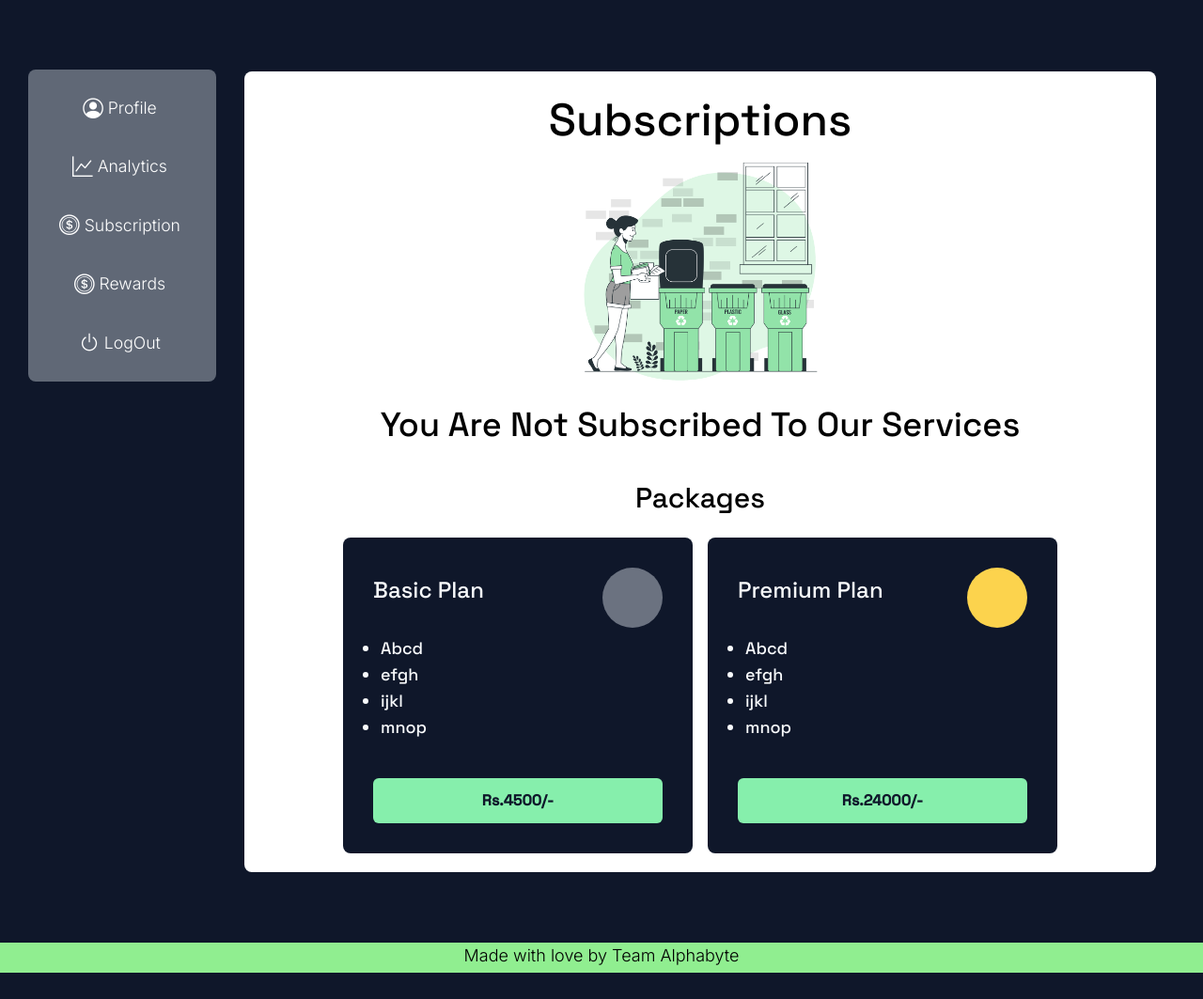
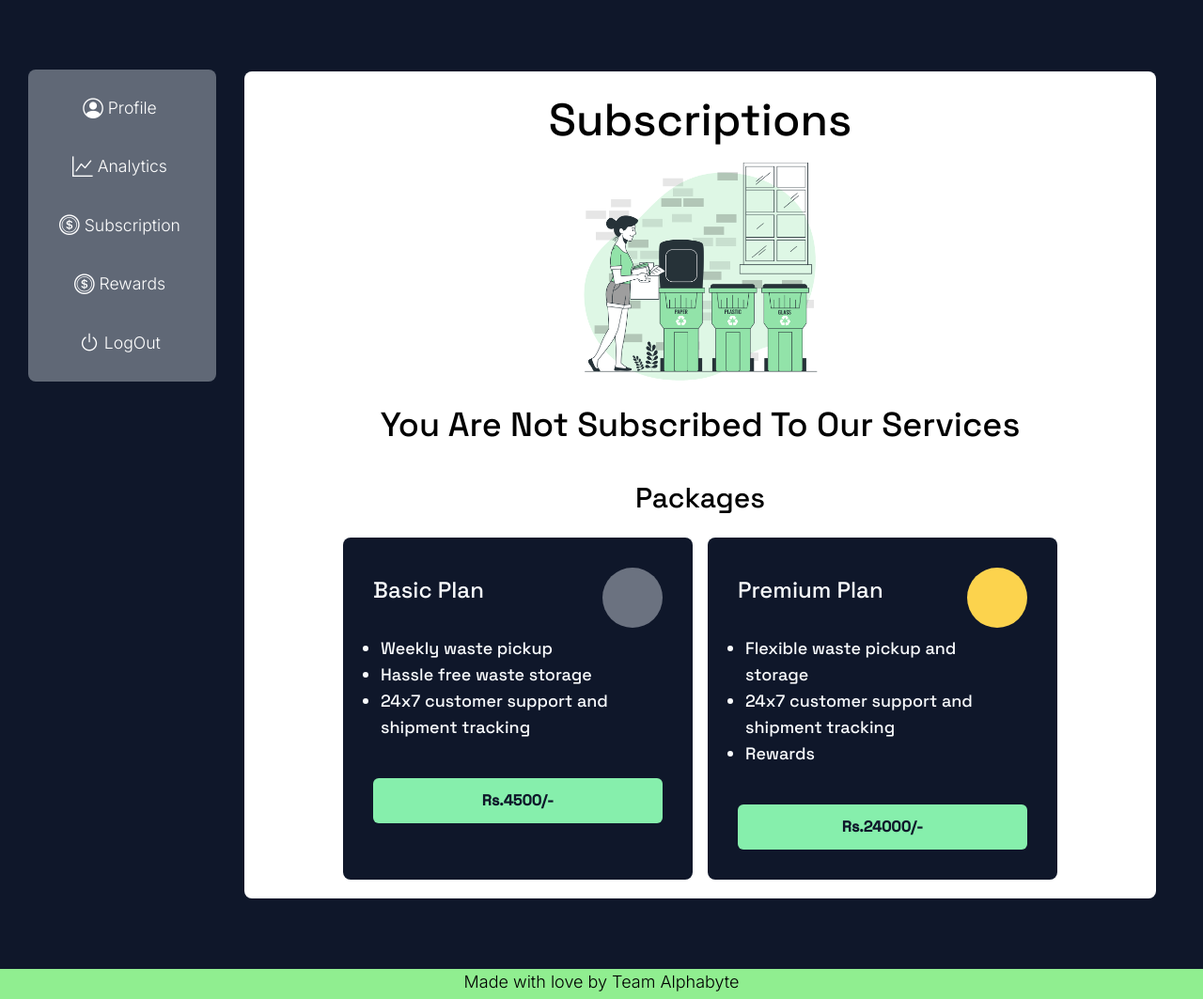
Before and after one commit to World-Konkani-Centre/SCL-2022-AlphaByte, a Django app: page /User/Subscriptions/ in a window 1280 px wide. Shown: the part 81-1144 px from the top of the page at 94% size. Before the commit the page ends 1116 px from the top, so only its background shows below. Run offline with Django 4.2, Linux system fonts and the light colour scheme; a user stored in the database is signed in; tables that the repository leaves empty hold one stand-in row (values such as "Sample post"); parts of the project's set-up code (start-up, migrations or seed data) failed here and were passed over; some libraries are stand-ins or nearby versions; some web fonts are replaced.

Commit message:
Edited subscription plan

```diff
--- a/App/templates/App/profile/subscriptions.html
+++ b/App/templates/App/profile/subscriptions.html
@@ -75,10 +75,9 @@
                 <div class="p-2 h-16 w-16 rounded-full bg-gray-500"></div>
             </div>
             <ul class="text-lg list-disc mx-2 font-space py-2 text-slate-50">
-                <li>Abcd</li>
-                <li>efgh</li>
-                <li>ijkl</li>
-                <li>mnop</li>
+                <li>Weekly waste pickup</li>
+                <li>Hassle free waste storage</li>
+                <li>24x7 customer support and shipment tracking</li>
             </ul>
             {% if payment %}
             <button class="w-full h-12 mt-8 bg-green-300 hover:bg-green-400 text-slate-900 font-bold font-space rounded-md" id="Basic">Pay 4500/-</button>
@@ -95,10 +94,9 @@
                 <div class="p-2 h-16 w-16 rounded-full bg-amber-300"></div>
             </div>
             <ul class="text-lg list-disc mx-2 font-space py-2 text-slate-50">
-                <li>Abcd</li>
-                <li>efgh</li>
-                <li>ijkl</li>
-                <li>mnop</li>
+                <li>Flexible waste pickup and storage</li>
+                <li>24x7 customer support and shipment tracking</li>
+                <li>Rewards</li>
             </ul>
             {% if payment %}
             <button class="w-full h-12 mt-8 bg-green-300 hover:bg-green-400 text-slate-900 font-bold font-space rounded-md" id="Premium">Pay 24000/-</button>
```
Also changed, not shown: db.sqlite3.
